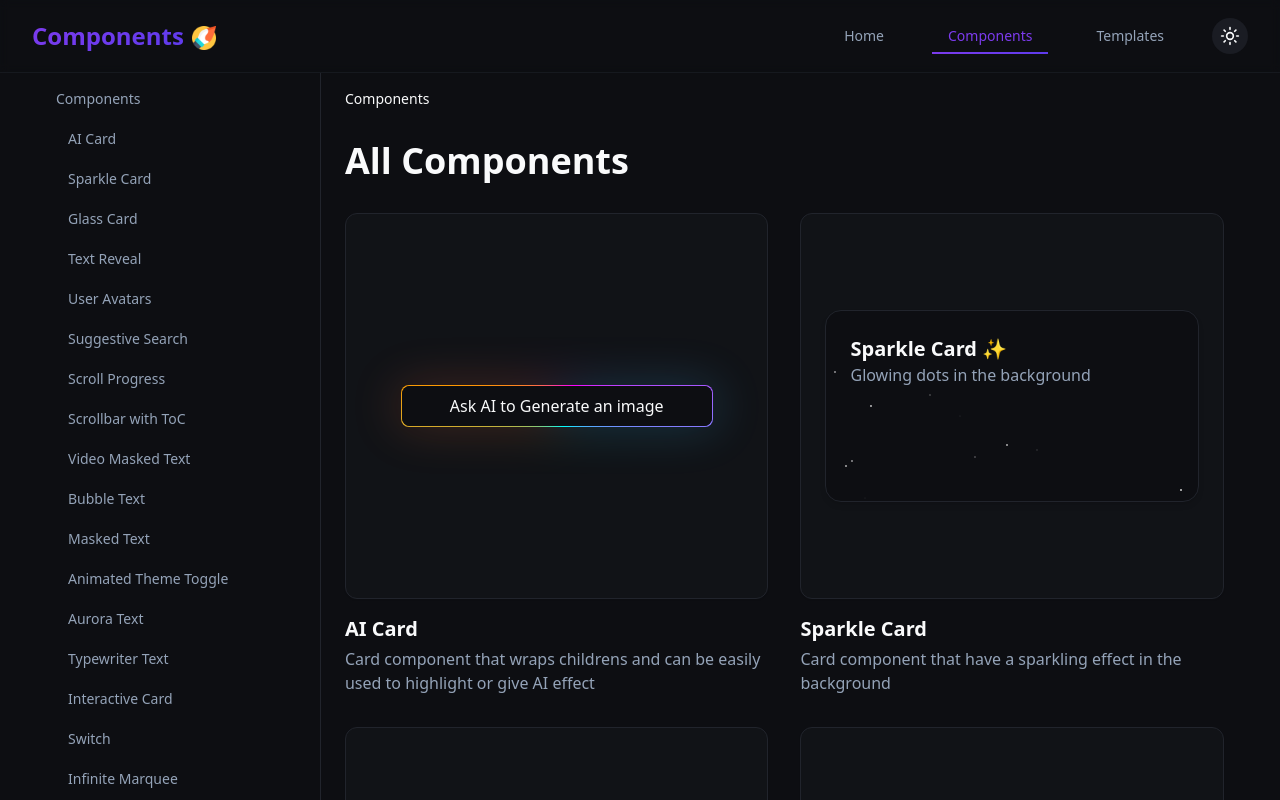
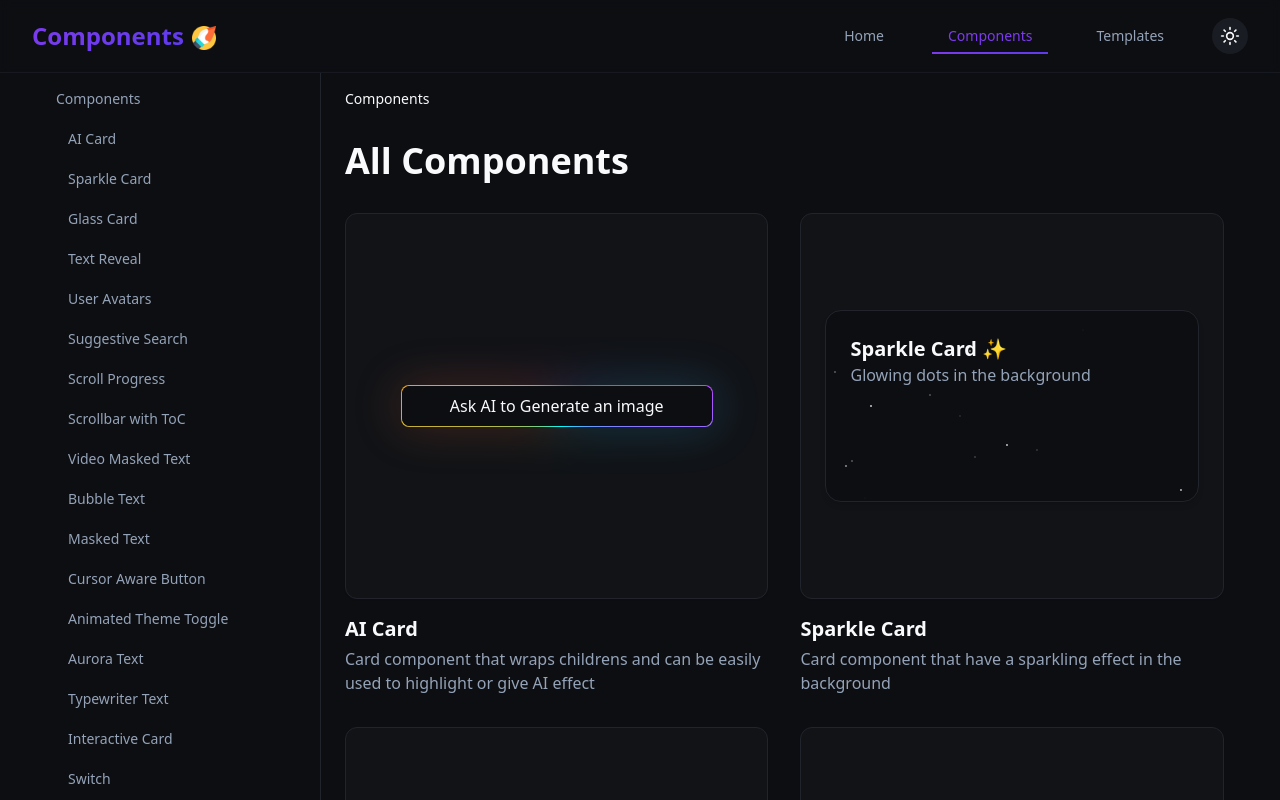
Before and after one commit to Hard-Patel/Spartan-UI, a React (Vite) app: page /components in a window 1280 px wide. Shown: the top 800 px of the page. Built offline with nearby package versions, Linux system fonts and the light colour scheme.

Commit message:
animated button component

```diff
--- a/src/components/preview/Preview.tsx
+++ b/src/components/preview/Preview.tsx
@@ -3,6 +3,7 @@ import AICard from "../showcase/AICard";
 import { AnimatedButton } from "../showcase/AnimatedButton";
 import { AnimatedThemeToggle } from "../showcase/AnimatedThemeToggler";
 import { AuroraText } from "../showcase/AuroraText";
+import { CursorAwareButton } from "../showcase/CursorAwareButton";
 import { HighlightedText } from "../showcase/HighlightedText";
 import { HyperTextToggle } from "../showcase/HyperText";
 import { InteractiveCard } from "../showcase/InteractiveCard";
@@ -203,6 +204,28 @@ export const PreviewComponent = ({
         />
       );
 
+    case COMPONENT_IDS.cursorAwareButton:
+      return (
+        <div className="space-x-4">
+          <CursorAwareButton
+            borderColor="border-black"
+            rounded="rounded-full"
+            onClick={() => null}
+          >
+            Rounded with Border
+          </CursorAwareButton>
+          <CursorAwareButton
+            borderColor="border-0 border-transparent"
+            hoverColor="bg-red-800"
+            hoverTextColor="text-white"
+            rounded="rounded-md"
+            onClick={() => null}
+          >
+            Square without Border
+          </CursorAwareButton>
+        </div>
+      );
+
     case COMPONENT_IDS.typewriterText:
       return (
         <TypewriterText
--- /dev/null
+++ b/src/components/showcase/CursorAwareButton.tsx
@@ -0,0 +1,94 @@
+import { motion } from "motion/react";
+import { useRef, useState } from "react";
+
+export const CursorAwareButton = ({
+  children,
+  defaultColor = "bg-white",
+  hoverColor = "bg-yellow-400",
+  textColor = "text-gray-900",
+  hoverTextColor = "text-gray-900",
+  borderColor = "border-gray-300",
+  rounded = "rounded-full",
+  size = "px-8 py-3",
+  className = "",
+  onClick,
+  ...props
+}) => {
+  const [isHovered, setIsHovered] = useState(false);
+  const buttonRef = useRef(null);
+
+  // Use refs to store position immediately without state delays
+  const cursorX = useRef(50);
+  const cursorY = useRef(50);
+  const [animationKey, setAnimationKey] = useState(0);
+
+  const handleMouseEnter = (e) => {
+    if (buttonRef.current) {
+      const rect = buttonRef.current.getBoundingClientRect();
+      const x = ((e.clientX - rect.left) / rect.width) * 100;
+      const y = ((e.clientY - rect.top) / rect.height) * 100;
+
+      // Update refs immediately
+      cursorX.current = x;
+      cursorY.current = y;
+
+      // Force re-render with new animation
+      setAnimationKey((prev) => prev + 1);
+      setIsHovered(true);
+    } else {
+      setIsHovered(true);
+    }
+  };
+
+  const handleMouseLeave = () => {
+    setIsHovered(false);
+  };
+
+  return (
+    <motion.button
+      ref={buttonRef}
+      className={`relative overflow-hidden ${defaultColor} ${textColor} ${borderColor} ${rounded} ${size} ${className} border-2 font-medium transition-colors duration-300 focus:outline-none focus:ring-4 focus:ring-yellow-200`}
+      onMouseEnter={handleMouseEnter}
+      onMouseLeave={handleMouseLeave}
+      onClick={onClick}
+      whileHover={{ scale: 1.02 }}
+      whileTap={{ scale: 0.98 }}
+      {...props}
+    >
+      {/* Background animation layer */}
+      <motion.div
+        key={animationKey}
+        className={`absolute inset-0 ${hoverColor} ${rounded}`}
+        initial={{
+          clipPath: `circle(0% at ${cursorX.current}% ${cursorY.current}%)`,
+          opacity: 0,
+        }}
+        animate={
+          isHovered
+            ? {
+                clipPath: `circle(150% at ${cursorX.current}% ${cursorY.current}%)`,
+                opacity: 1,
+              }
+            : {
+                clipPath: `circle(0% at ${cursorX.current}% ${cursorY.current}%)`,
+                opacity: 0,
+              }
+        }
+        transition={{
+          duration: 0.4,
+          ease: [0.4, 0, 0.2, 1],
+          opacity: { duration: 0.1 },
+        }}
+      />
+
+      {/* Text content */}
+      <span
+        className={`relative z-10 transition-colors duration-200 ${
+          isHovered ? hoverTextColor : textColor
+        }`}
+      >
+        {children}
+      </span>
+    </motion.button>
+  );
+};
--- a/src/data/components.ts
+++ b/src/data/components.ts
@@ -37,6 +37,7 @@ export const COMPONENT_IDS = {
   marquee: "marquee",
   highlightedText: "highlighted-text",
   interactiveCard: "interactive-card",
+  cursorAwareButton: "cursor-aware-button",
   userAvatars: "user-avatars",
   animatedThemeToggle: "animated-theme-toggle",
   suggestiveSearch: "suggestive-search",
@@ -64,6 +65,7 @@ export const COMPONENT_ORDER = [
   COMPONENT_IDS.videoMaskedText,
   COMPONENT_IDS.bubbleText,
   COMPONENT_IDS.maskedText,
+  COMPONENT_IDS.cursorAwareButton,
   COMPONENT_IDS.animatedThemeToggle,
   COMPONENT_IDS.auroraText,
   COMPONENT_IDS.typewriterText,
@@ -78,6 +80,95 @@ export const COMPONENT_ORDER = [
 
 // 3. Raw components data (same as you already have)
 const rawComponentsData: ComponentData[] = [
+  {
+    id: COMPONENT_IDS.cursorAwareButton,
+    name: "Cursor Aware Button",
+    description: "Button which have the cursor aware ripple effect animations",
+    category: "Button",
+    featured: true,
+    listed: true,
+    dependencies: ["tailwindcss"],
+    props: [
+      {
+        name: "children",
+        type: "React.ReactNode",
+        required: true,
+        defaultValue: undefined,
+        description: "Content to display inside the button",
+      },
+      {
+        name: "defaultColor",
+        type: "string",
+        required: false,
+        defaultValue: '"bg-white"',
+        description: "Background color class when not hovered",
+      },
+      {
+        name: "hoverColor",
+        type: "string",
+        required: false,
+        defaultValue: '"bg-yellow-400"',
+        description: "Background color class on hover",
+      },
+      {
+        name: "textColor",
+        type: "string",
+        required: false,
+        defaultValue: '"text-gray-900"',
+        description: "Text color class when not hovered",
+      },
+      {
+        name: "hoverTextColor",
+        type: "string",
+        required: false,
+        defaultValue: '"text-gray-900"',
+        description: "Text color class on hover",
+      },
+      {
+        name: "borderColor",
+        type: "string",
+        required: false,
+        defaultValue: '"border-gray-300"',
+        description: "Border color class for the button",
+      },
+      {
+        name: "rounded",
+        type: "string",
+        required: false,
+        defaultValue: '"rounded-full"',
+        description: "Border radius utility class",
+      },
+      {
+        name: "size",
+        type: "string",
+        required: false,
+        defaultValue: '"px-8 py-3"',
+        description: "Padding size classes for the button",
+      },
+      {
+        name: "className",
+        type: "string",
+        required: false,
+        defaultValue: '""',
+        description: "Additional CSS classes to apply to the button",
+      },
+      {
+        name: "onClick",
+        type: "() => void",
+        required: false,
+        defaultValue: undefined,
+        description: "Callback function when the button is clicked",
+      },
+      {
+        name: "...props",
+        type: "MotionProps",
+        required: false,
+        defaultValue: undefined,
+        description:
+          "Additional props to pass to the motion component (from framer-motion)",
+      },
+    ],
+  },
   {
     id: COMPONENT_IDS.bubbleText,
     name: "Bubble Text",
```
